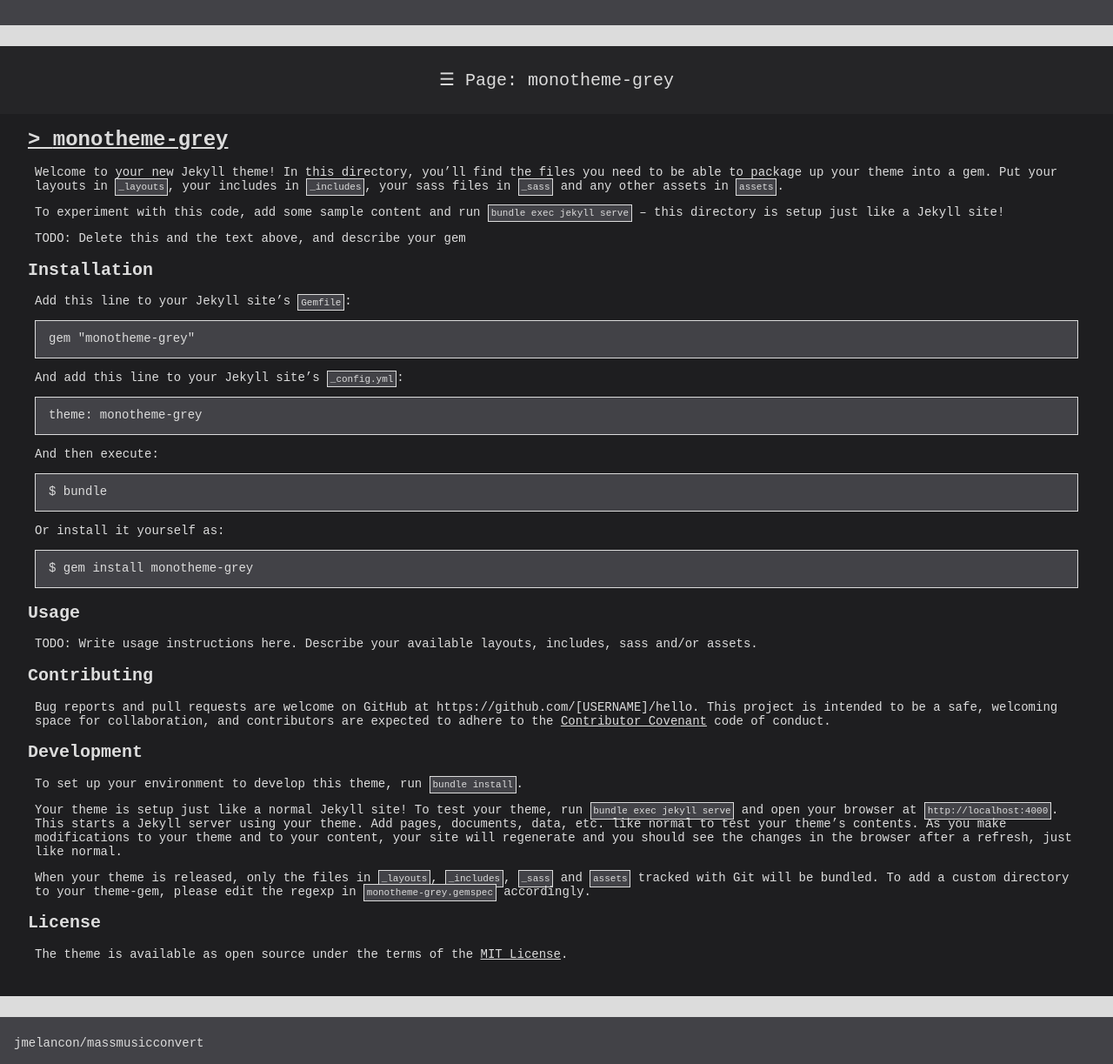
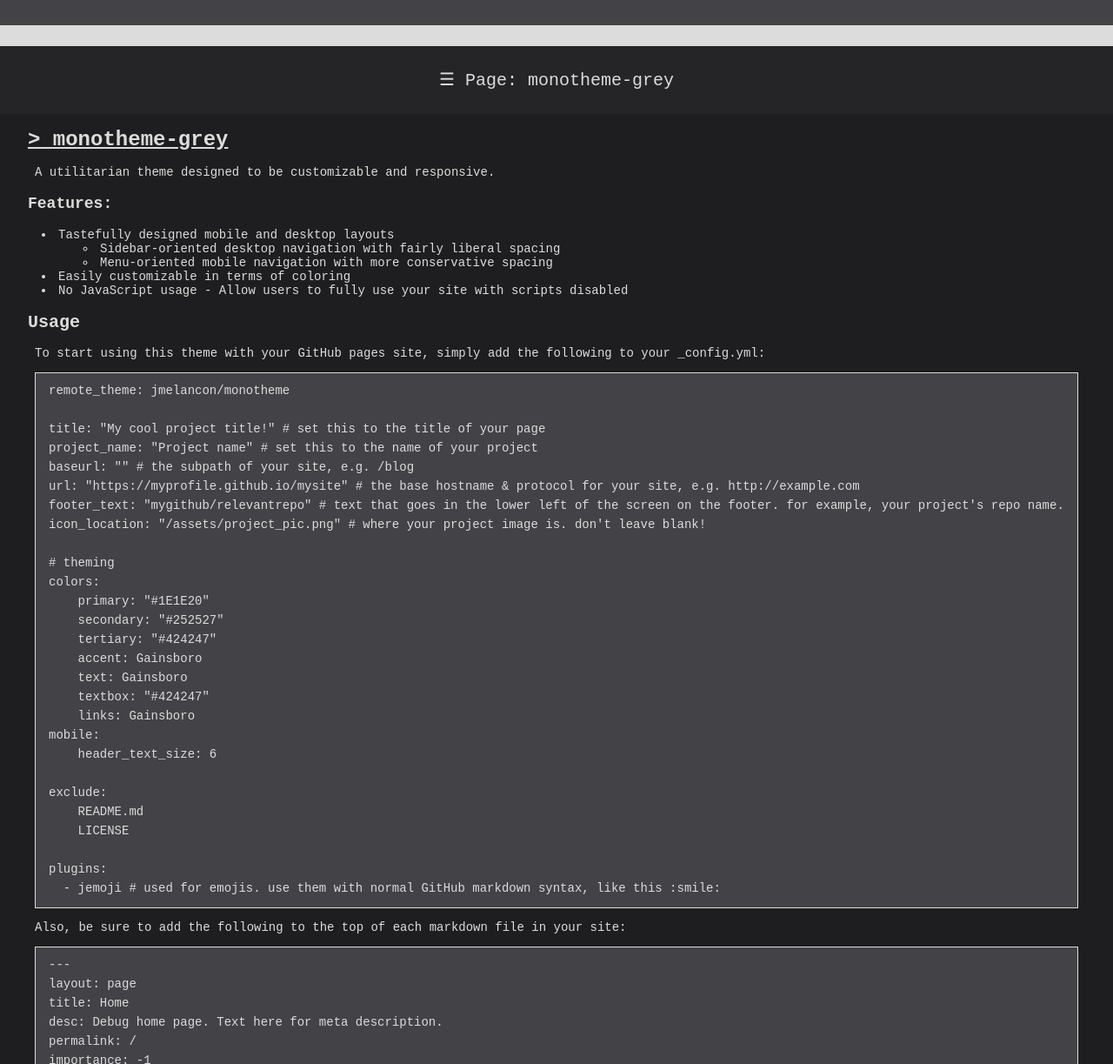
Before and after one commit to jmelancon/monotheme, a Jekyll site: the page built from README.md, in a window 1280 px wide and 1400 px high, cut to the strip 177-1400 px from the top of the window. Shown: the whole strip at 87% size. Built offline with Jekyll 4.4.1, drawn with Linux system fonts in a browser that asks for light colours; our own code applies the rules of GitHub Pages for plain Markdown files; some of the changed text lies outside the part shown.

Commit message:
update readme, make seo tweaks

````diff
--- a/README.md
+++ b/README.md
@@ -1,50 +1,63 @@
 # monotheme-grey
 
-Welcome to your new Jekyll theme! In this directory, you'll find the files you need to be able to package up your theme into a gem. Put your layouts in `_layouts`, your includes in `_includes`, your sass files in `_sass` and any other assets in `assets`.
+A utilitarian theme designed to be customizable and responsive.
 
-To experiment with this code, add some sample content and run `bundle exec jekyll serve` – this directory is setup just like a Jekyll site!
-
-TODO: Delete this and the text above, and describe your gem
-
-
-## Installation
-
-Add this line to your Jekyll site's `Gemfile`:
-
-```ruby
-gem "monotheme-grey"
-```
-
-And add this line to your Jekyll site's `_config.yml`:
-
-```yaml
-theme: monotheme-grey
-```
-
-And then execute:
-
-    $ bundle
-
-Or install it yourself as:
-
-    $ gem install monotheme-grey
+### Features:
+- Tastefully designed mobile and desktop layouts
+  - Sidebar-oriented desktop navigation with fairly liberal spacing
+  - Menu-oriented mobile navigation with more conservative spacing
+- Easily customizable in terms of coloring
+- No JavaScript usage - Allow users to fully use your site with scripts disabled
 
 ## Usage
 
-TODO: Write usage instructions here. Describe your available layouts, includes, sass and/or assets.
+To start using this theme with your GitHub pages site, simply add the following to your _config.yml:
 
-## Contributing
+```
+remote_theme: jmelancon/monotheme
 
-Bug reports and pull requests are welcome on GitHub at https://github.com/[USERNAME]/hello. This project is intended to be a safe, welcoming space for collaboration, and contributors are expected to adhere to the [Contributor Covenant](http://contributor-covenant.org) code of conduct.
+title: "My cool project title!" # set this to the title of your page
+project_name: "Project name" # set this to the name of your project
+baseurl: "" # the subpath of your site, e.g. /blog
+url: "https://myprofile.github.io/mysite" # the base hostname & protocol for your site, e.g. http://example.com
+footer_text: "mygithub/relevantrepo" # text that goes in the lower left of the screen on the footer. for example, your project's repo name.
+icon_location: "/assets/project_pic.png" # where your project image is. don't leave blank!
 
-## Development
+# theming
+colors:
+    primary: "#1E1E20"
+    secondary: "#252527"
+    tertiary: "#424247"
+    accent: Gainsboro
+    text: Gainsboro
+    textbox: "#424247"
+    links: Gainsboro
+mobile:
+    header_text_size: 6
 
-To set up your environment to develop this theme, run `bundle install`.
+exclude:
+    README.md
+    LICENSE
 
-Your theme is setup just like a normal Jekyll site! To test your theme, run `bundle exec jekyll serve` and open your browser at `http://localhost:4000`. This starts a Jekyll server using your theme. Add pages, documents, data, etc. like normal to test your theme's contents. As you make modifications to your theme and to your content, your site will regenerate and you should see the changes in the browser after a refresh, just like normal.
+plugins:
+  - jemoji # used for emojis. use them with normal GitHub markdown syntax, like this :smile:
+```
 
-When your theme is released, only the files in `_layouts`, `_includes`, `_sass` and `assets` tracked with Git will be bundled.
-To add a custom directory to your theme-gem, please edit the regexp in `monotheme-grey.gemspec` accordingly.
+Also, be sure to add the following to the top of each markdown file in your site:
+
+```
+---
+layout: page
+title: Home
+desc: Debug home page. Text here for meta description.
+permalink: /
+importance: -1
+---
+```
+
+Of note is title, desc, and importance. `title` is the title of the page. This will appear in the `<title>` tag. `desc` is used for the `<meta name="description">` tag for SEO purposes. `importance` can be the same for each page, however, if you would like to sort your pages in the mobile and desktop navigation areas, using a larger importance number will make the object appear lower on the list.
+
+To use favicons, put your ```favicon.ico``` in the root directory of your repository.
 
 ## License
 
--- a/_includes/header.html
+++ b/_includes/header.html
@@ -2,6 +2,7 @@
 <html>
     <head>
         <title>{{site.project_name}}: {{ page.title }}</title>
+        <meta name="description" content="{{ page.desc }}">
         <meta http-equiv="Content-Type" content="text/html; charset=utf-8">
         <meta name="viewport" content="width=device-width, initial-scale=1">
         <style>
````
